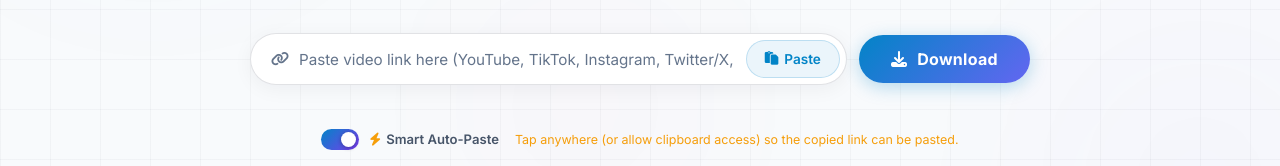
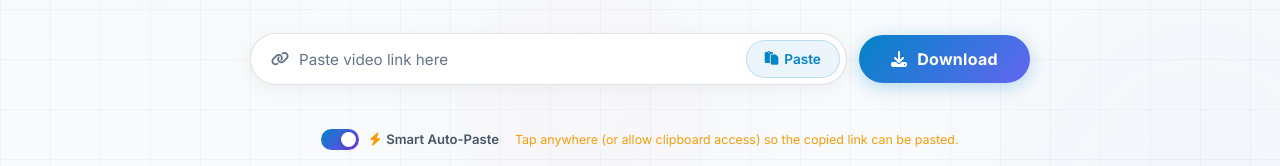
Before and after one commit to maruf320101/Mediazip, a website: page index.html in a window 1280 px wide. Shown: the part 441-607 px from the top of the page. Drawn offline with nearby package versions, Linux system fonts and the light colour scheme; no server answers.

Commit message:
update placeholder to 'Paste video link here'

```diff
--- a/index.html
+++ b/index.html
@@ -51,7 +51,7 @@
             type="url"
             id="videoUrl"
             class="url-input"
-            placeholder="Paste video link here (YouTube, TikTok, Instagram, Twitter/X, Reddit...)"
+            placeholder="Paste video link here"
             autocomplete="off"
           />
           <button class="paste-btn" id="pasteBtn">
```
